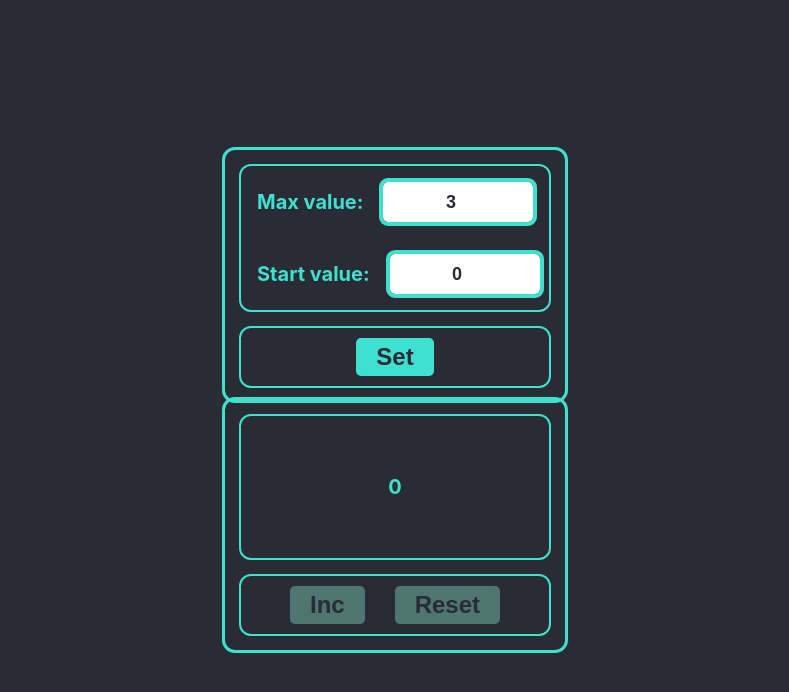
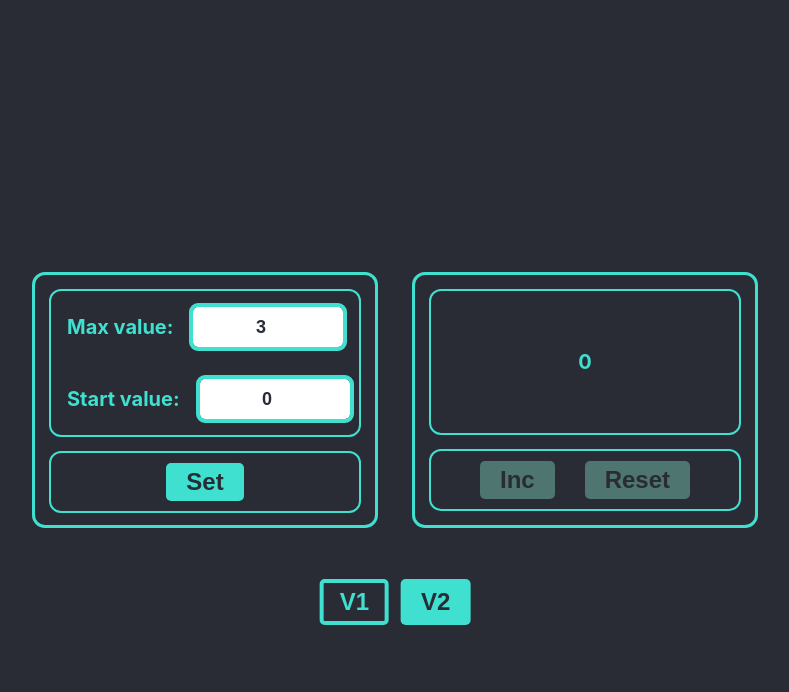
Before and after one commit to KaninGleb/Counter, a React (Vite) app: page / in a window 1280 px wide. Shown: the top 692 px of the page, without its empty margins (245-1034 px from the left). Built offline with nearby package versions, Linux system fonts and the light colour scheme.

Commit message:
Added version control with localStorage support for persistence

```diff
--- a/src/App.tsx
+++ b/src/App.tsx
@@ -1,6 +1,7 @@
 import {useState} from 'react';
 import {Counter} from './components/Counter.tsx';
 import {CounterSettings} from './components/CounterSettings.tsx';
+import {Button} from './components/Button.tsx';
 
 
 function App() {
@@ -14,9 +15,15 @@ function App() {
         return savedValues ? JSON.parse(savedValues) : initialValues;
     }
 
+    const localStorageVersion = () => {
+        const savedValues = localStorage.getItem('counterVersion');
+        return savedValues ? savedValues : 'v1';
+    }
+
     const [values, setValues] = useState(localStorageValues);
     const [isEditing, setIsEditing] = useState(false);
     const [error, setError] = useState<string | null>(null);
+    const [version, setVersion] = useState(localStorageVersion);
 
     const setValuesHandler = (newStartValue: number, newMaxValue: number) => {
         const newValues = {startValue: newStartValue, maxValue: newMaxValue }
@@ -24,8 +31,15 @@ function App() {
         localStorage.setItem('counterSettingsValues', JSON.stringify(newValues));
     }
 
+    const handleVersionChange = (newVersion: string) => {
+        setVersion(newVersion);
+        localStorage.setItem('counterVersion', newVersion);
+    }
+
     return (
         <div className="App">
+            {version === 'v1' ? (
+                <div className={"container"}>
                     <CounterSettings
                         startValue={values.startValue}
                         maxValue={values.maxValue}
@@ -40,6 +54,28 @@ function App() {
                         error={error}
                     />
                 </div>
+            ) : (
+                <Counter
+                    startValue={values.startValue}
+                    maxValue={values.maxValue}
+                    isEditing={isEditing}
+                    error={error}
+                />
+            )}
+
+            <div className="version">
+                <Button
+                    title={'V1'}
+                    type={version === 'v1' ? 'version-active' : 'version'}
+                    onClick={() => handleVersionChange('v1')}
+                />
+                <Button
+                    title={'V2'}
+                    type={version === 'v2' ? 'version-active' : 'version'}
+                    onClick={() => handleVersionChange('v2')}
+                />
+            </div>
+        </div>
     )
 }
 
```
Lines whose indentation alone changed are shown as unchanged.
